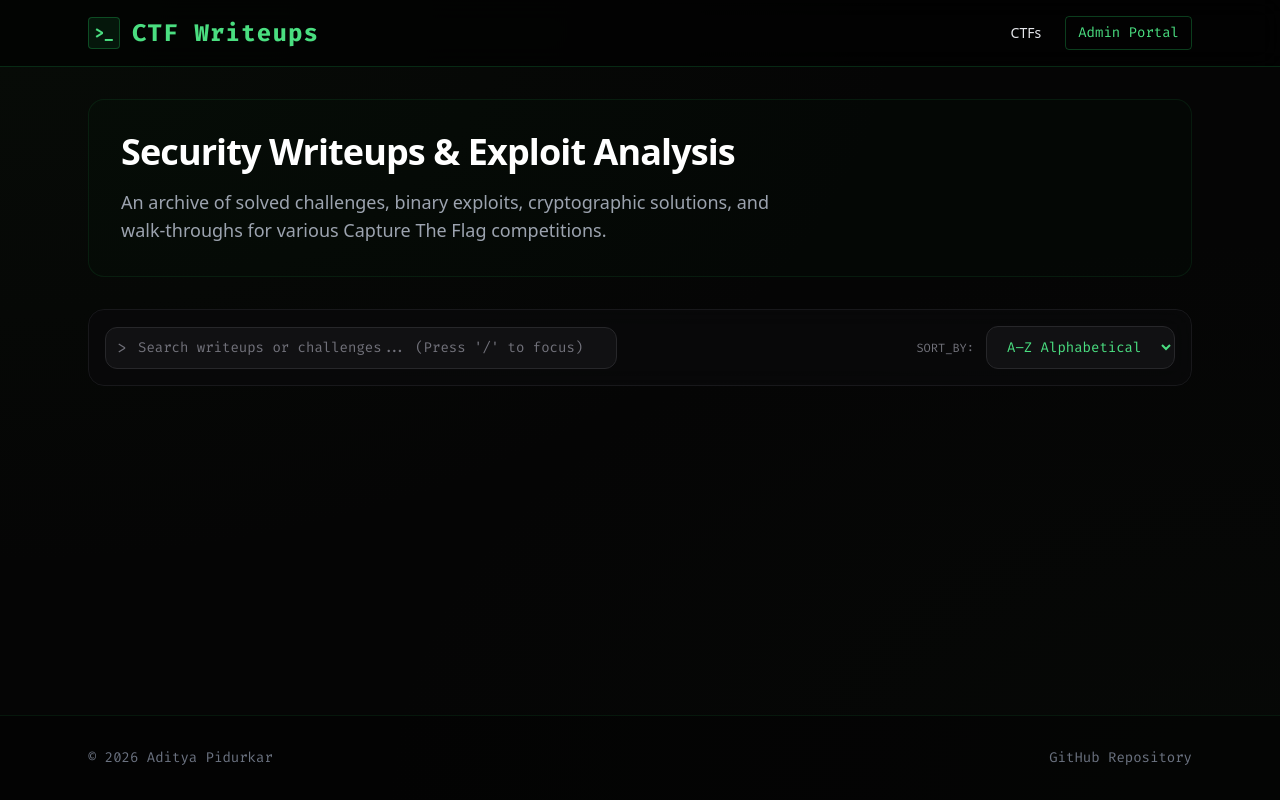
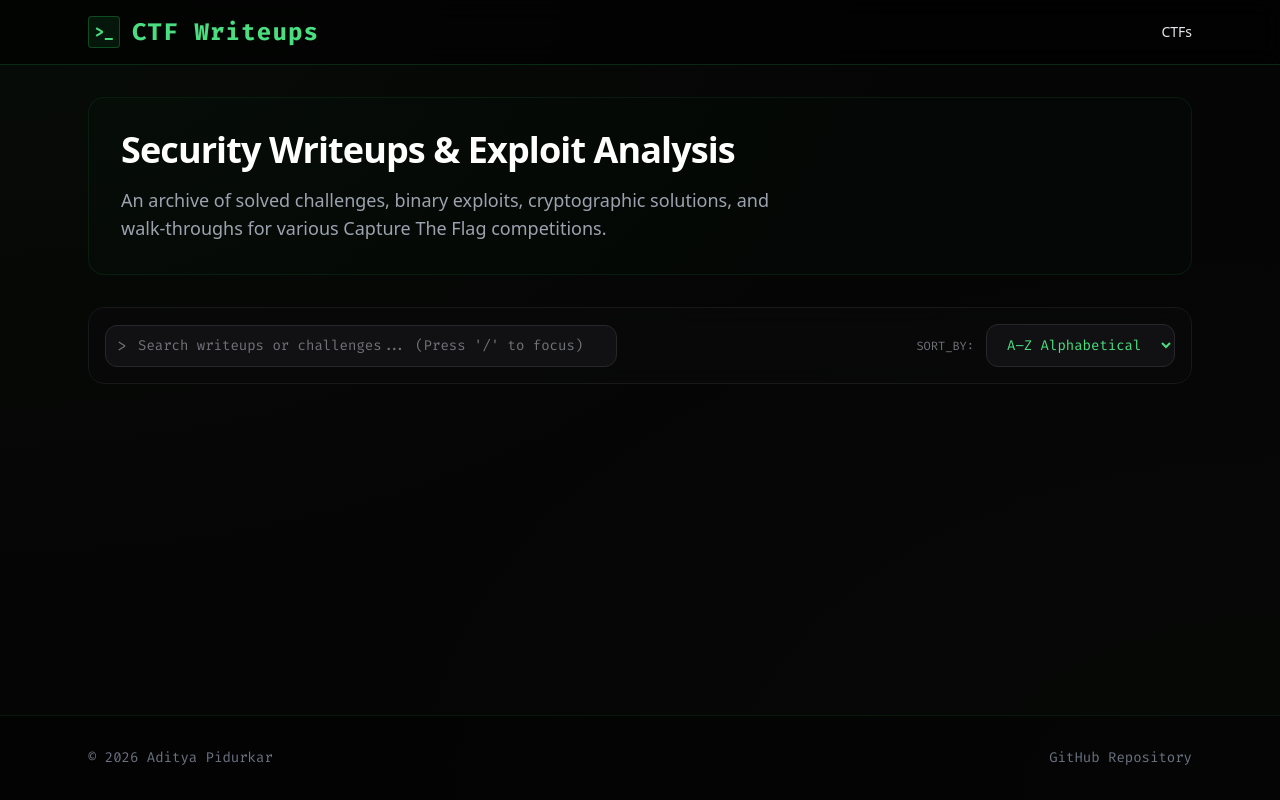
Before and after one commit to itsadityapidurkar/ctf-writeups, an Astro site: page / in a window 1280 px wide. Built offline with nearby package versions, Linux system fonts and the light colour scheme; Astro itself is replaced by a stand-in of ours.

Commit message:
Hide admin link from navigation and add automatic close to OAuth callback popup

```diff
--- a/src/layouts/Layout.astro
+++ b/src/layouts/Layout.astro
@@ -82,9 +82,6 @@ const { title } = Astro.props;
       </a>
       <nav class="flex items-center gap-6">
         <a href="/" class="text-sm font-medium hover:text-green-400 transition-colors">CTFs</a>
-        <a href="/admin" class="text-sm px-3 py-1.5 rounded border border-green-500/30 text-green-400 font-mono hover:bg-green-500/10 hover:border-green-400 transition-all">
-          Admin Portal
-        </a>
       </nav>
     </div>
   </header>
```
Also changed, not shown: api/callback.js (+7 -4 lines).
